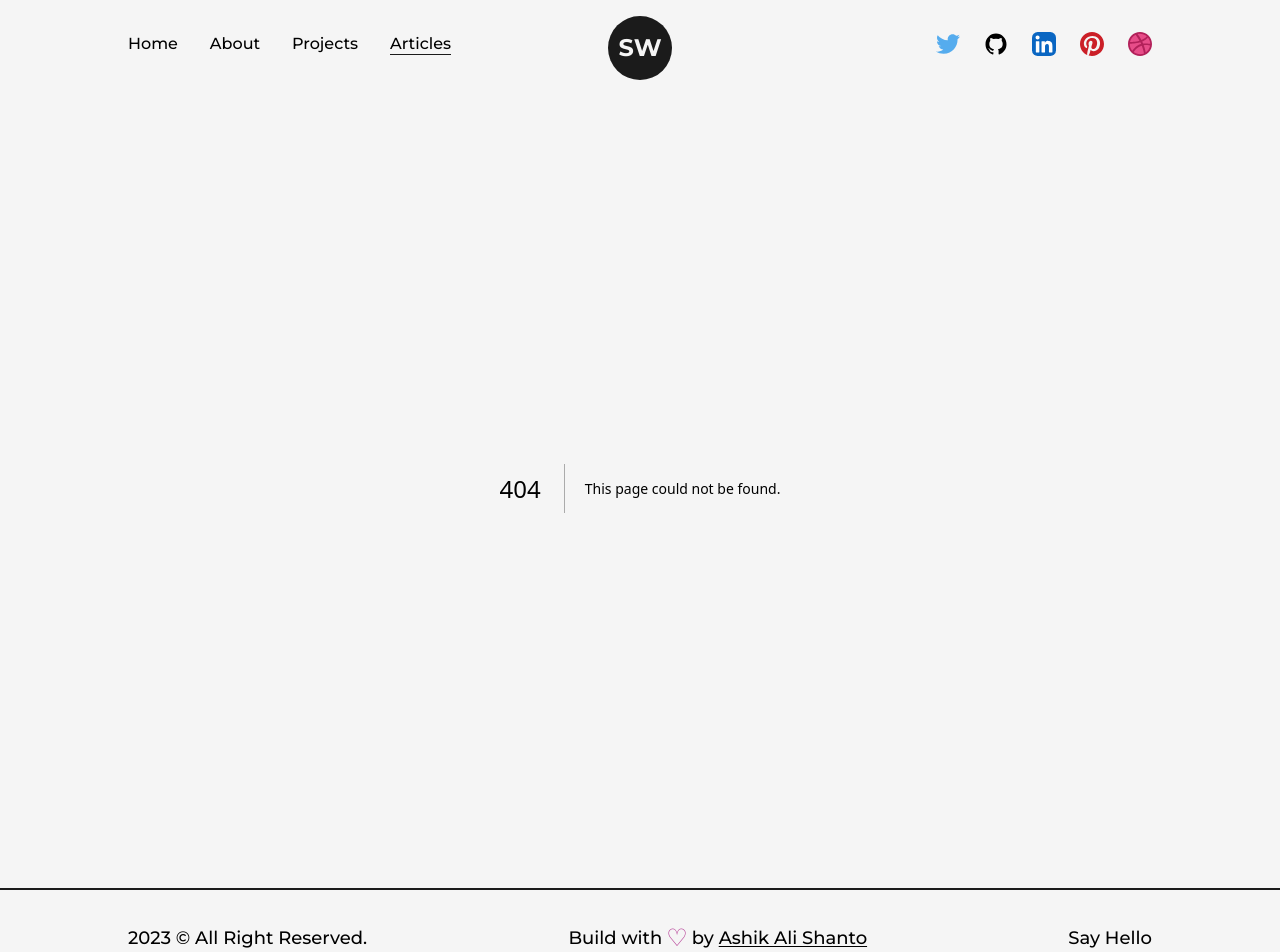
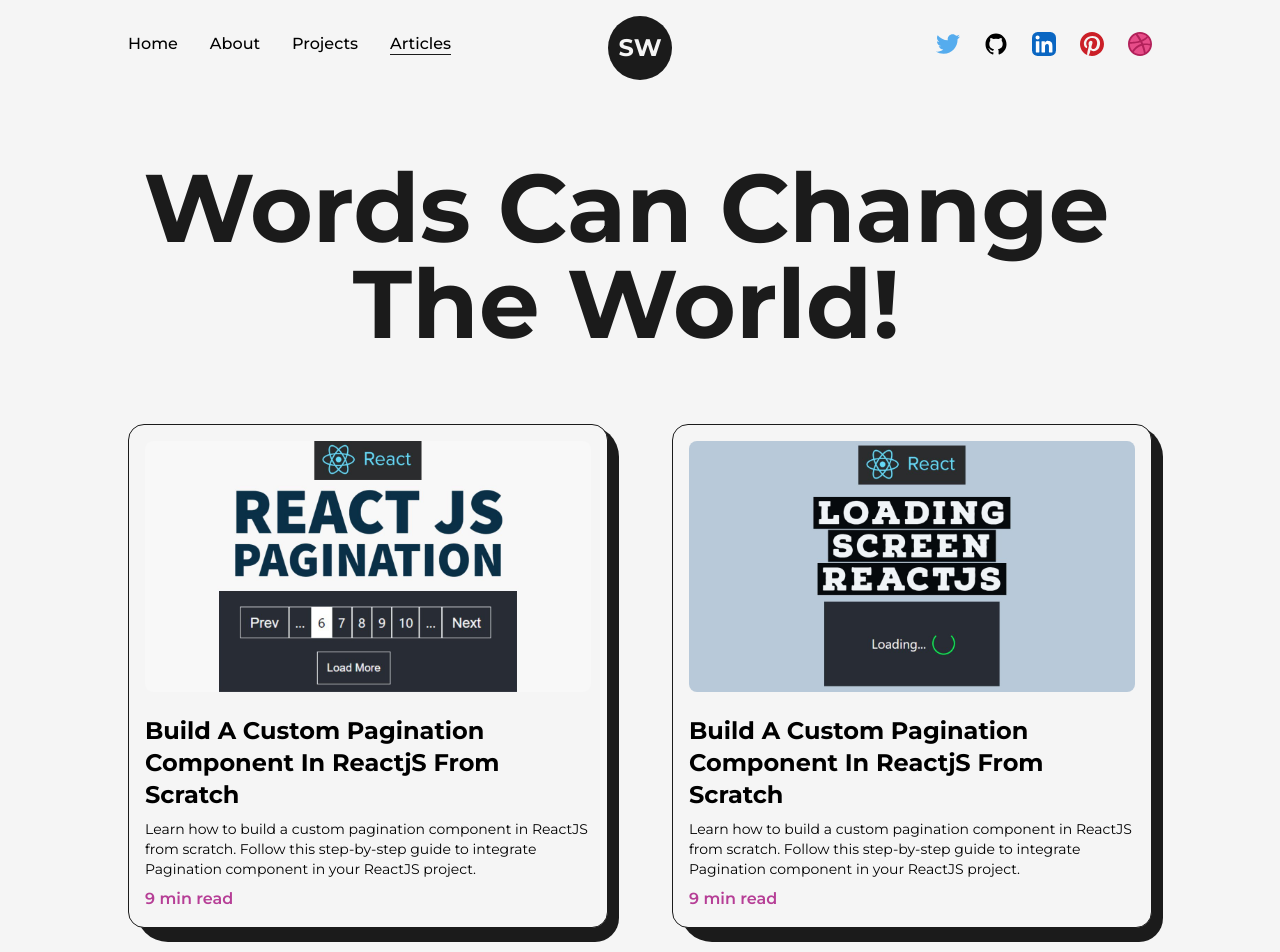
Before and after one commit to shanto902/my-current-portfolio, a Next.js app: page /articles in a window 1280 px wide. Before the commit this address had no page. Shown: the top 952 px of the page. Built offline with nearby package versions, Linux system fonts and the light colour scheme.

Commit message:
About page respo done

```diff
--- a/src/components/Skills.js
+++ b/src/components/Skills.js
@@ -19,7 +19,7 @@
 const Skills = () => {
   return (
     <>
-      <h2 className=" font-bold text-8xl mt-64 w-full text-center">Skills</h2>
+      <h2 className=" font-bold text-8xl mt-64 w-full text-center mb-16">Skills</h2>
       <div className="w-full h-screen relative flex items-center justify-center rounded-full bg-circularLight">
         <motion.div
           className="flex items-center justify-center rounded-full font-semibold bg-dark text-light p-8 shadow-dark cursor-pointer"
--- /dev/null
+++ b/src/pages/articles.js
@@ -0,0 +1,115 @@
+import AnimatedText from "@/components/AnimatedText";
+import Layout from "@/components/Layout";
+import Head from "next/head";
+import Image from "next/image";
+import Link from "next/link";
+import React from "react";
+import article1 from "../../public/images/articles/pagination component in reactjs.jpg";
+import article2 from "../../public/images/articles/create loading screen in react js.jpg";
+import {motion} from "framer-motion";
+import article3 from "../../public/images/articles/create modal component in react using react portals.png"
+
+const FramerImage = motion(Image);
+
+const Article = ({img,title,date,link}) => {
+    return
+    (
+        <li>
+            <Link href={link} target="_blank">
+            <h2>{title}</h2>
+            </Link>
+            <span>{date}</span>
+        </li>
+    )
+}
+const FeaturedArticle = ({ img, title, time, summary, link }) => {
+  return (
+    <li className="relative col-span-1 w-full p-4 bg-light border border-solid border-dark rounded-2xl">
+          <div className=" absolute top-0 -right-3 -z-10 w-[101%] h-[103%] rounded-[2rem] bg-dark rounded-br-3xl " />
+      <Link
+        href={link}
+        target="_blank"
+        className=" w-full inline-block cursor-pointer overflow-hidden rounded-lg "
+      >
+        <FramerImage src={img} alt={title} className="w-full h-auto"
+        whileHover = {{scale: 1.05}}
+        transition={{duration : 0.2}}
+        />
+      </Link>
+      <Link href={link} target="_blank">
+        <h2 className=" capitalize text-2xl mt-4 font-bold my-2 hover:underline">{title}</h2>
+      </Link>
+      <p className=" text-sm mb-2">{summary}</p>
+      <span className="text-primary font-semibold">{time}</span>
+    </li>
+  );
+};
+const articles = () => {
+  return (
+    <>
+      <Head>
+        <title>About | Shanto&apos;1s Workshop</title>
+        <meta name="description" content="my description" />
+      </Head>
+      <main className=" w-full mb-16 flex flex-col items-center justify-center overflow-hidden">
+        <Layout className=" pt-16">
+          <AnimatedText text="Words Can Change The World!" className=" mb-16" />
+
+          <ul className=" grid grid-cols-2 gap-16">
+            <FeaturedArticle
+              title="Build A Custom Pagination Component In ReactjS From Scratch"
+              summary="Learn how to build a custom pagination component in ReactJS from scratch.
+ Follow this step-by-step guide to integrate Pagination component in your ReactJS project."
+              time="9 min read"
+              link="/"
+              img={article1}
+            />
+           <FeaturedArticle
+              title="Build A Custom Pagination Component In ReactjS From Scratch"
+              summary="Learn how to build a custom pagination component in ReactJS from scratch.
+ Follow this step-by-step guide to integrate Pagination component in your ReactJS project."
+              time="9 min read"
+              link="/"
+              img={article2}
+            />
+          </ul>
+          <h2 className=" font-bold text-4xl w-full text-center my-16">All Articles</h2>
+          <ul>
+            <Article
+            title="Form Validation In Reactjs: Build A Reusable Custom Hook For Inputs And Error Handling"
+            date ="March 22, 2023"
+            link="/"
+            img={article3}
+            />
+             <Article
+            title="Form Validation In Reactjs: Build A Reusable Custom Hook For Inputs And Error Handling"
+            date ="March 22, 2023"
+            link="/"
+            img={article3}
+            />
+             <Article
+            title="Form Validation In Reactjs: Build A Reusable Custom Hook For Inputs And Error Handling"
+            date ="March 22, 2023"
+            link="/"
+            img={article3}
+            />
+             <Article
+            title="Form Validation In Reactjs: Build A Reusable Custom Hook For Inputs And Error Handling"
+            date ="March 22, 2023"
+            link="/"
+            img={article3}
+            />
+             <Article
+            title="Form Validation In Reactjs: Build A Reusable Custom Hook For Inputs And Error Handling"
+            date ="March 22, 2023"
+            link="/"
+            img={article3}
+            />
+          </ul>
+        </Layout>
+      </main>
+    </>
+  );
+};
+
+export default articles;
--- a/src/pages/projects.js
+++ b/src/pages/projects.js
@@ -6,6 +6,9 @@
 import Link from "next/link";
 import React from "react";
 import project1 from "../../public/images/projects/crypto-screener-cover-image.jpg";
+import {motion} from "framer-motion";
+
+const FramerImage = motion(Image);
 
 const FeaturedProjects = ({ type, title, summery, img, link, github }) => {
   return (
@@ -16,7 +19,9 @@
         target="_blank"
         className=" w-1/2 cursor-pointer overflow-hidden rounded-lg "
       >
-        <Image src={img} alt={title} className="w-full h-auto" />
+        <FramerImage src={img} alt={title} className="w-full h-auto"
+           whileHover = {{scale: 1.05}}
+           transition={{duration : 0.2}}/>
       </Link>
 
       <div className=" w-1/2 flex flex-col items-start justify-between pl-6">
@@ -51,7 +56,9 @@
         target="_blank"
         className=" w-full cursor-pointer overflow-hidden rounded-lg "
       >
-        <Image src={img} alt={title} className="w-full h-auto" />
+        <FramerImage src={img} alt={title} className="w-full h-auto"
+           whileHover = {{scale: 1.05}}
+           transition={{duration : 0.2}}/>
       </Link>
 
       <div className=" w-full flex flex-col items-start justify-between mt-4 ">
```
